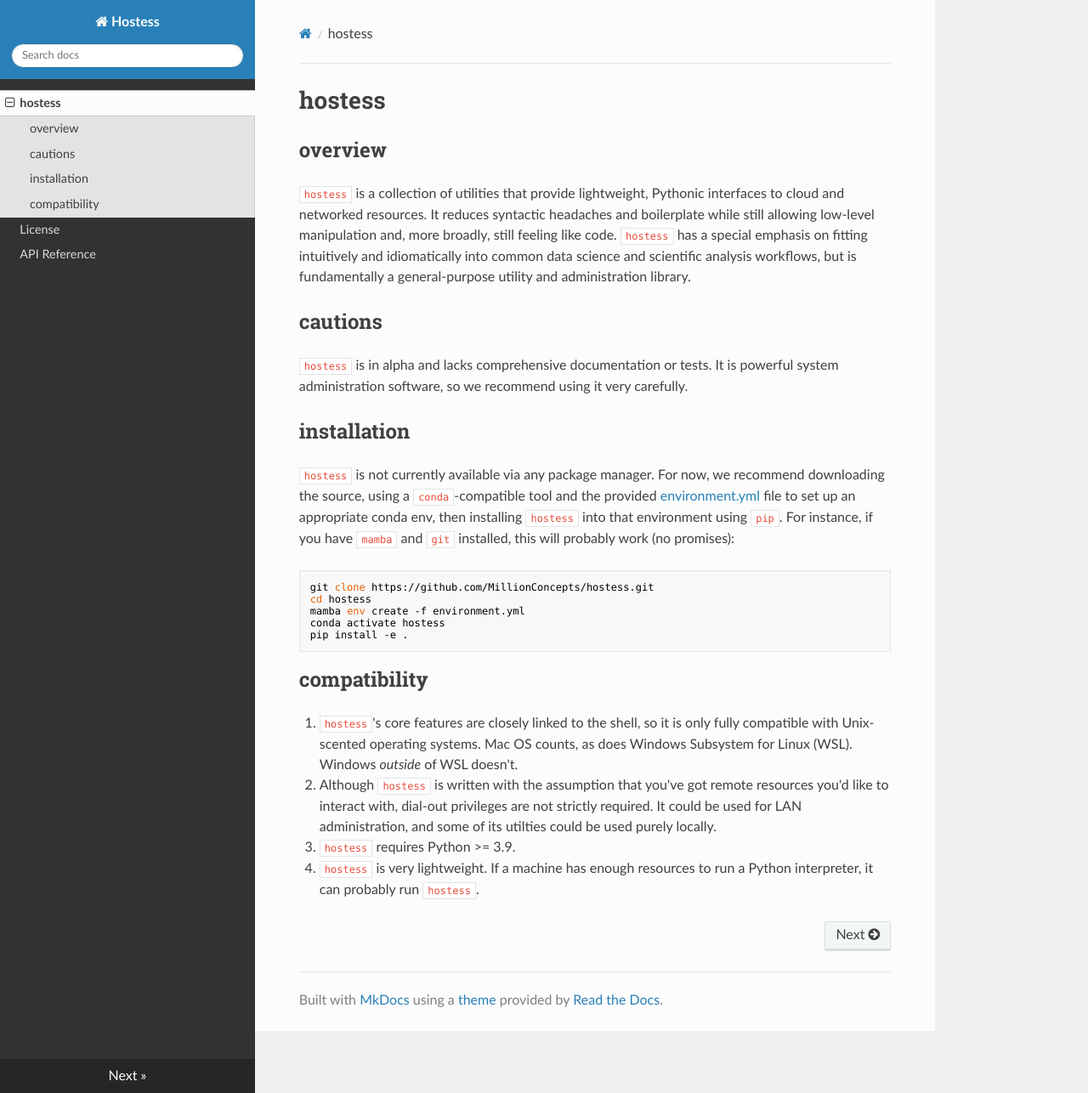
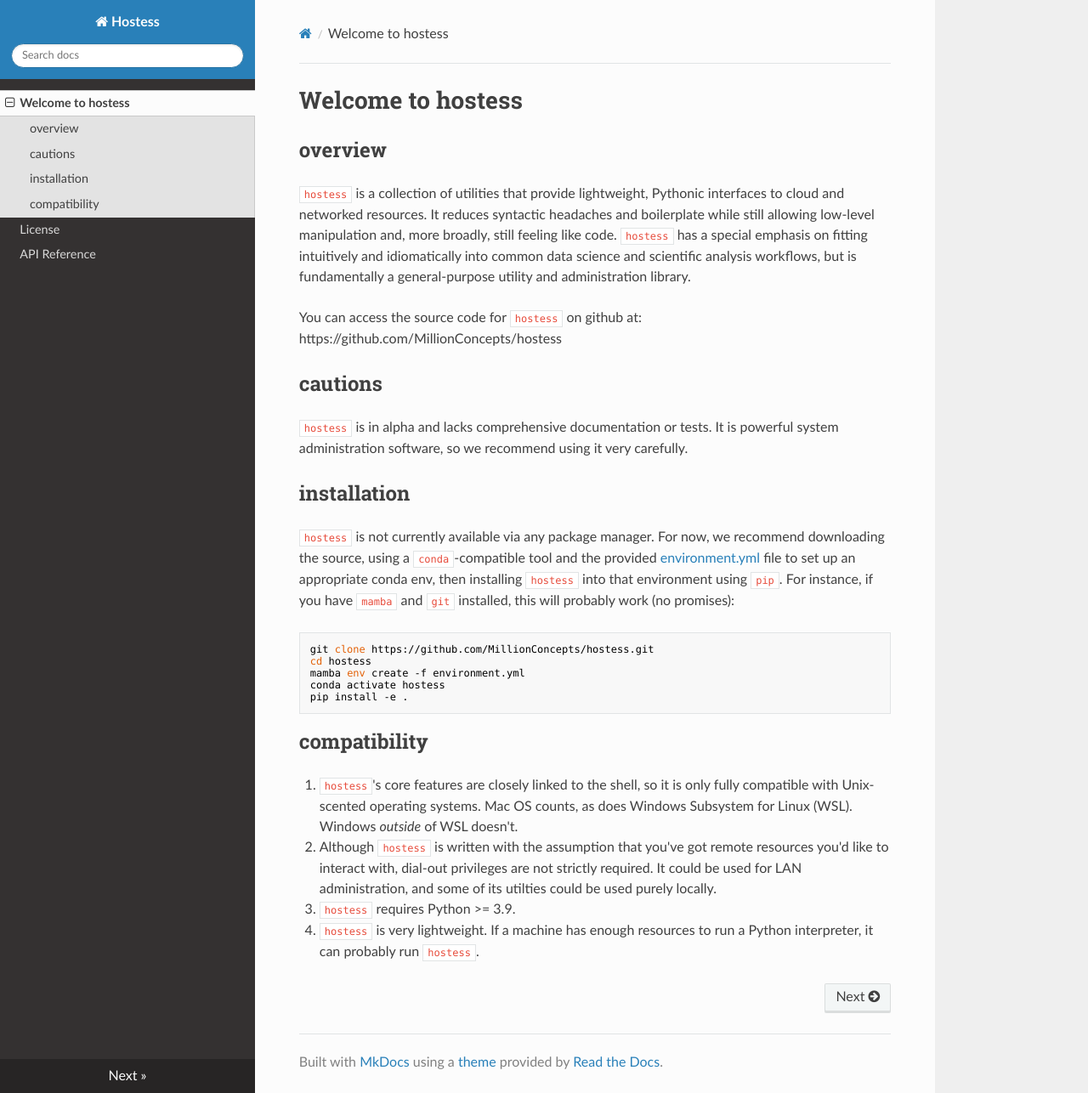
Before and after one commit to MillionConcepts/hostess, an MkDocs documentation site: the page built from docs/index.md, in a window 1280 px wide and 1286 px high. Shown: the whole window at 85% size. Built offline with MkDocs 1.6.1, drawn with Linux system fonts in a browser that asks for light colours; nearby versions of some CDN libraries.

Commit message:
add site description and repo link in docs'

```diff
--- a/docs/index.md
+++ b/docs/index.md
@@ -1,4 +1,4 @@
-# hostess
+# Welcome to hostess
 
 ## overview
 
@@ -8,6 +8,8 @@
 still feeling like code. `hostess` has a special emphasis on fitting intuitively
 and idiomatically into common data science and scientific analysis workflows, but
 is fundamentally a general-purpose utility and administration library.
+
+You can access the source code for `hostess` on github at: https://github.com/MillionConcepts/hostess
 
 ## cautions
 
--- a/mkdocs.yml
+++ b/mkdocs.yml
@@ -1,4 +1,5 @@
 site_name: Hostess
+site_description: "documentation for hostess (github repo: https://github.com/MillionConcepts/pdr)"
 theme:
   name: readthedocs
 plugins:
```
